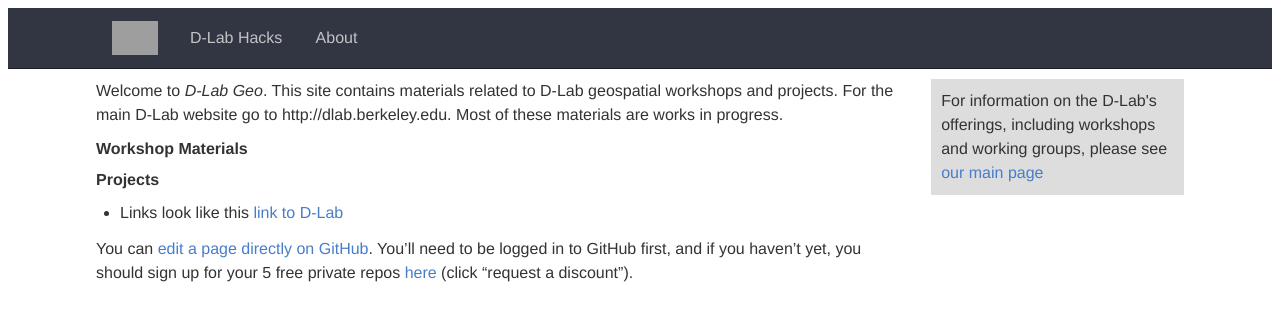
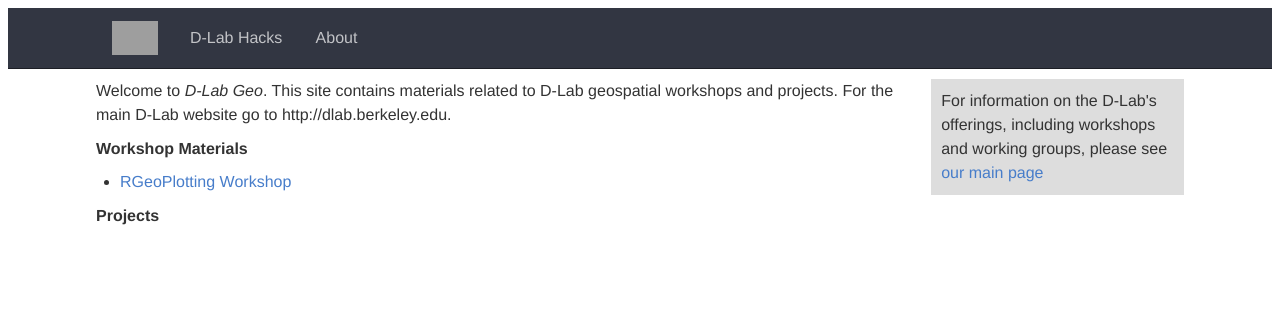
Before and after one commit to dlab-geo/dlab-geo.github.io, a Jekyll site: the page built from index.md, in a window 1280 px wide. Shown: the top 321 px of the page. Built offline with Jekyll 4.4.1, drawn with Linux system fonts in a browser that asks for light colours; grey boxes are pictures that could not be loaded.

Commit message:
Update index.md

```diff
--- a/index.md
+++ b/index.md
@@ -2,15 +2,10 @@
 title: D-Lab Geo Site
 layout: default
 ---
-Welcome to *D-Lab Geo*. This site contains materials related to D-Lab geospatial workshops and projects. For the main D-Lab website go to http://dlab.berkeley.edu.  Most of these materials are works in progress.
+Welcome to *D-Lab Geo*. This site contains materials related to D-Lab geospatial workshops and projects. For the main D-Lab website go to http://dlab.berkeley.edu.
 
 ### Workshop Materials
 
+-  [RGeoPlotting Workshop](http://dlab.berkeley.edu)
+
 ### Projects
-- Links look like this [link to D-Lab](http://dlab.berkeley.edu)
-
-You can [edit a page directly on
-GitHub](https://github.com/dlab-projects/dlab-static-template/edit/master/index.md).
-You'll need to be logged in to GitHub first, and if you haven't yet, you should
-sign up for your 5 free private repos [here](https://education.github.com)
-(click "request a discount").
```
